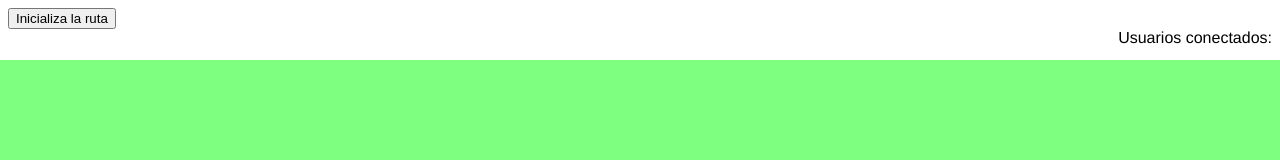
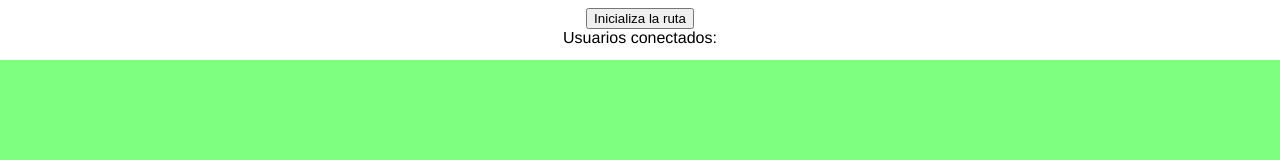
Before and after one commit to joseOlivares/ejemplo_maps, a website: page index.html in a window 1280 px wide. Drawn offline with Linux system fonts and the light colour scheme; some packages are replaced by stand-ins of ours; no server answers.

Commit message:
Add files via upload

```diff
--- a/index.html
+++ b/index.html
@@ -13,8 +13,10 @@
  <link rel="stylesheet" type="text/css" href="css/estilos.css" />
 </head>
 <body>
- <button type="button" id="btnInicializar" onclick="app.cargarMapa();"> Inicializa la ruta </button>
- <div style="text-align:right;">Usuarios conectados: <div id="divUsuarios"></div></div>
+<div style="text-align:center;">
+ 		<button type="button" id="btnInicializar" onclick="app.cargarMapa();"> Inicializa la ruta </button><br>
+	 	Usuarios conectados: <div id="divUsuarios"></div>
+</div>
   <div id="map"></div>
 
 </body>
```
